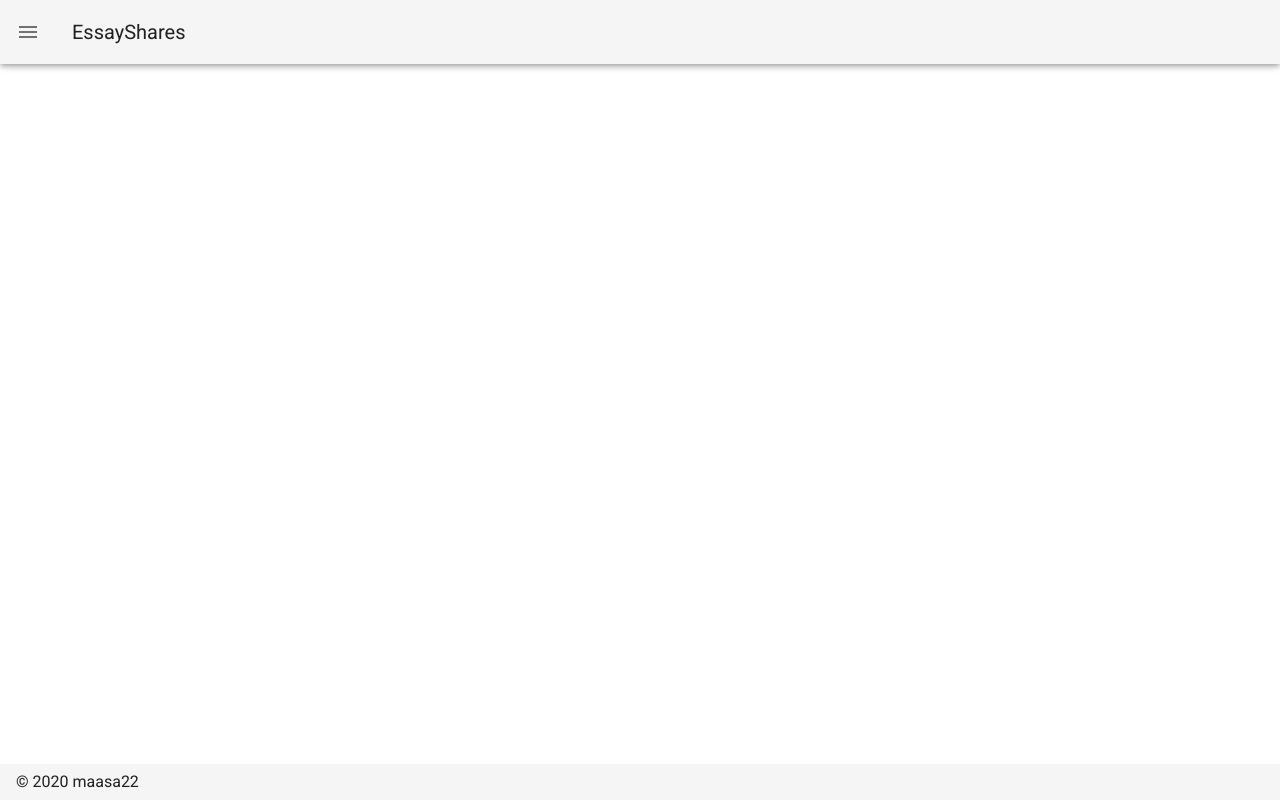
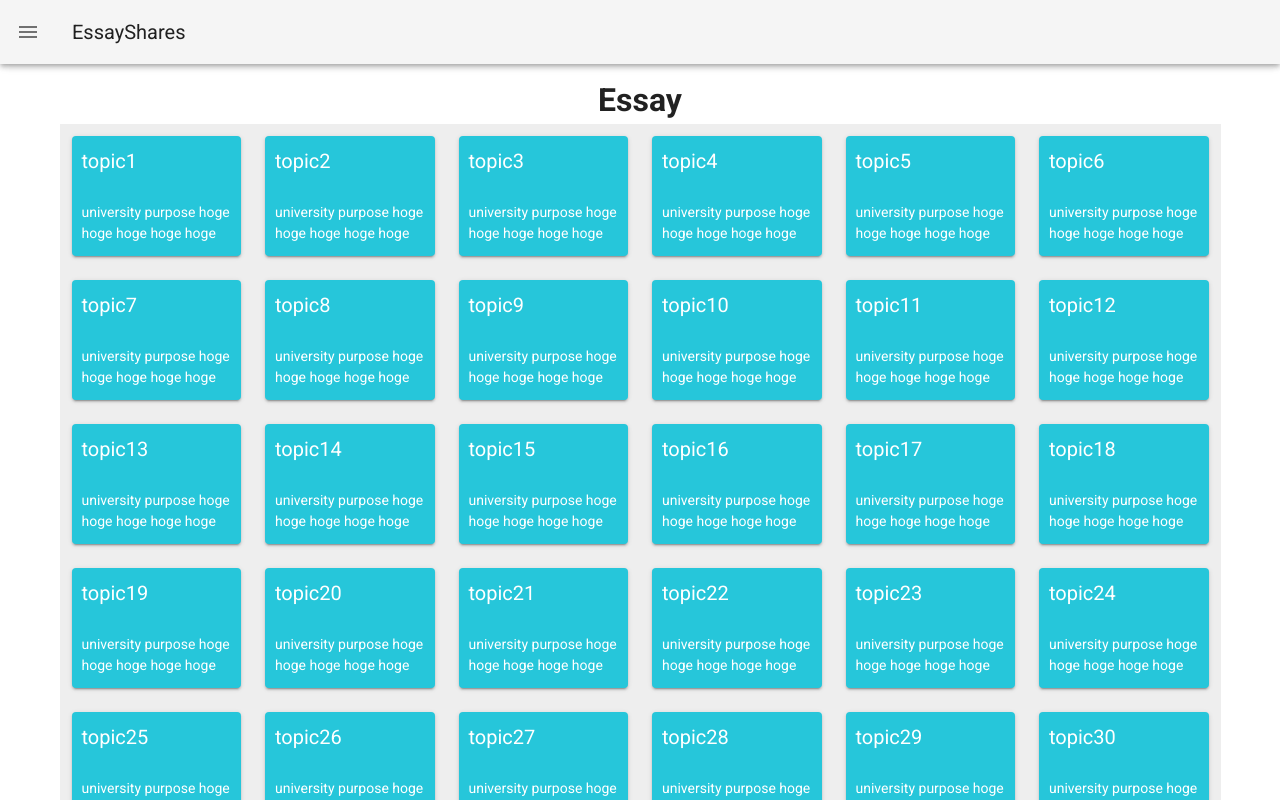
Before and after one commit to maasa22/EssayShares, a Nuxt app: page /essay in a window 1280 px wide. Shown: the top 800 px of the page. Built offline with nearby package versions, Linux system fonts and the light colour scheme.

Commit message:
create draft of essay.vue

```diff
--- a/layouts/default.vue
+++ b/layouts/default.vue
@@ -47,15 +47,20 @@ export default {
       drawer: false,
       fixed: false,
       items: [
-        {
-          icon: "mdi-apps",
-          title: "Welcome",
-          to: "/",
-        },
+        // {
+        //   icon: "mdi-apps",
+        //   title: "Welcome",
+        //   to: "/",
+        // },
         {
           icon: "mdi-chart-bubble",
           title: "Timeline",
           to: "/timeline",
+        },
+         {
+          icon: "mdi-chart-bubble",
+          title: "Essay",
+          to: "/essay",
         },
       ],
       miniVariant: false,
--- /dev/null
+++ b/pages/essay.vue
@@ -0,0 +1,71 @@
+<template>
+  <div>
+    <h1 class="tabTitle">Essay</h1>
+    <v-container>
+      <v-row class="grey lighten-3">
+        <v-col
+          cols="3"
+          sm="3"
+          md="3"
+          lg="2"
+          xl="2"
+          class="color1"
+          v-for="feed in feeds"
+          :key="feed.id"
+        >
+          <v-card
+            class="mx-auto"
+            color="#26c6da"
+            dark
+            max-width="400"
+            style="height: 120px"
+          >
+            <div>
+              <p class="topicNum">topic{{ feed }}</p>
+            </div>
+            <div>
+              <p class="topic">
+                university purpose hoge hoge hoge hoge hoge hoge hoge hoge hoge
+                hoge hoge hoge
+              </p>
+            </div>
+          </v-card>
+        </v-col>
+      </v-row>
+    </v-container>
+  </div>
+</template>
+<script>
+export default {
+  data() {
+    return {
+      feeds: [1] * 35
+    };
+  }
+};
+</script>
+<style scoped>
+.tabTitle {
+  margin: 0 auto;
+  text-align: center;
+}
+
+.topicNum {
+  text-align: left;
+  font-size: 20px;
+  height: 40px;
+  padding: 10px;
+}
+
+.topic {
+  font-size: 14px;
+  height: 50px;
+  padding: 10px;
+  overflow: hidden;
+  /* white-space: nowrap; */
+  text-overflow: ellipsis;
+}
+/* .color1 {
+  background-color: #bbdefb;
+} */
+</style>
--- a/pages/index.vue
+++ b/pages/index.vue
@@ -1,89 +1,9 @@
-<template>
-  <v-row justify="center" align="center">
-    <v-col cols="12" sm="8" md="6">
-      <div class="text-center">
-        <logo />
-        <vuetify-logo />
-      </div>
-      <v-card>
-        <v-card-title class="headline">
-          Welcome to the Vuetify + Nuxt.js template
-        </v-card-title>
-        <v-card-text>
-          <p>Vuetify is a progressive Material Design component framework for Vue.js. It was designed to empower developers to create amazing applications.</p>
-          <p>
-            For more information on Vuetify, check out the <a
-              href="https://vuetifyjs.com"
-              target="_blank"
-              rel="noopener noreferrer"
-            >
-              documentation
-            </a>.
-          </p>
-          <p>
-            If you have questions, please join the official <a
-              href="https://chat.vuetifyjs.com/"
-              target="_blank"
-              rel="noopener noreferrer"
-              title="chat"
-            >
-              discord
-            </a>.
-          </p>
-          <p>
-            Find a bug? Report it on the github <a
-              href="https://github.com/vuetifyjs/vuetify/issues"
-              target="_blank"
-              rel="noopener noreferrer"
-              title="contribute"
-            >
-              issue board
-            </a>.
-          </p>
-          <p>Thank you for developing with Vuetify and I look forward to bringing more exciting features in the future.</p>
-          <div class="text-xs-right">
-            <em><small>&mdash; John Leider</small></em>
-          </div>
-          <hr class="my-3">
-          <a
-            href="https://nuxtjs.org/"
-            target="_blank"
-            rel="noopener noreferrer"
-          >
-            Nuxt Documentation
-          </a>
-          <br>
-          <a
-            href="https://github.com/nuxt/nuxt.js"
-            target="_blank"
-            rel="noopener noreferrer"
-          >
-            Nuxt GitHub
-          </a>
-        </v-card-text>
-        <v-card-actions>
-          <v-spacer />
-          <!-- <v-btn
-            color="primary"
-            nuxt
-            to="/inspire"
-          >
-            Continue
-          </v-btn> -->
-        </v-card-actions>
-      </v-card>
-    </v-col>
-  </v-row>
-</template>
+<template> </template>
 
 <script>
-import Logo from '~/components/Logo.vue'
-import VuetifyLogo from '~/components/VuetifyLogo.vue'
-
 export default {
-  components: {
-    Logo,
-    VuetifyLogo
+  mounted: function() {
+    this.$router.push("/timeline");
   }
-}
+};
 </script>
--- a/pages/timeline.vue
+++ b/pages/timeline.vue
@@ -10,7 +10,7 @@
     color="#26c6da"
     dark
     max-width="400"
-  >
+      >
     <v-card-title>
       <v-icon
         large
@@ -18,7 +18,7 @@
       >
         mdi-chart-bubble
       </v-icon>
-      <span class="title font-weight-light">essay{{ essay.topicNum }}</span>
+      <span class="title font-weight-light">topic{{ essay.topicNum }}</span>
       <v-row
           align="center"
           justify="end"
```
